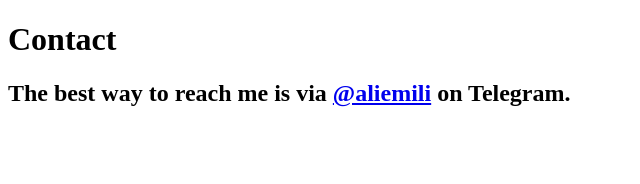
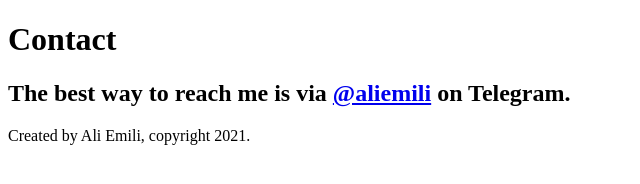
Before and after one commit to AliEmili/gatsbyjs-freecodecamp-course, a Gatsby site: page /contact in a window 1280 px wide. Shown: the whole page, without its empty margins (0-640 px from the left). Built offline with nearby package versions, Linux system fonts and the light colour scheme; Gatsby itself is replaced by a stand-in of ours.

Commit message:
create footer component

```diff
--- /dev/null
+++ b/src/components/footer.js
@@ -0,0 +1,11 @@
+import React from "react"
+
+const Footer = () => {
+  return (
+    <footer>
+      <p>Created by Ali Emili, copyright 2021.</p>
+    </footer>
+  )
+}
+
+export default Footer
--- a/src/pages/contact.js
+++ b/src/pages/contact.js
@@ -1,4 +1,5 @@
 import React from "react"
+import Footer from "../components/footer"
 
 const Contact = () => {
   return (
@@ -11,6 +12,7 @@
         </a>{" "}
         on Telegram.
       </h2>
+      <Footer />
     </div>
   )
 }
```
